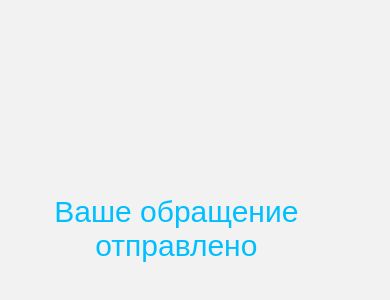
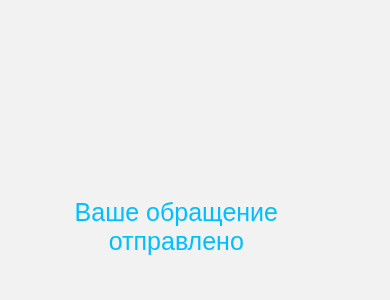
Before and after one commit to fortunny/fortunny.github.io, a plain HTML site: page third.html in a window 390 px wide. Shown: the part 206-506 px from the top of the page. Drawn offline with Linux system fonts and the light colour scheme.

Commit message:
Update third.html

```diff
--- a/third.html
+++ b/third.html
@@ -9,7 +9,7 @@
       }
 
       .message {
-        font-size: 29px;
+        font-size: 25px;
         margin-bottom: 20px;
 
       }
@@ -30,7 +30,7 @@
     }
 
     .message {
-      font-size: 30px;
+      font-size: 25px;
       margin-bottom: 20px;
       color:#00bfff;
     }
```
